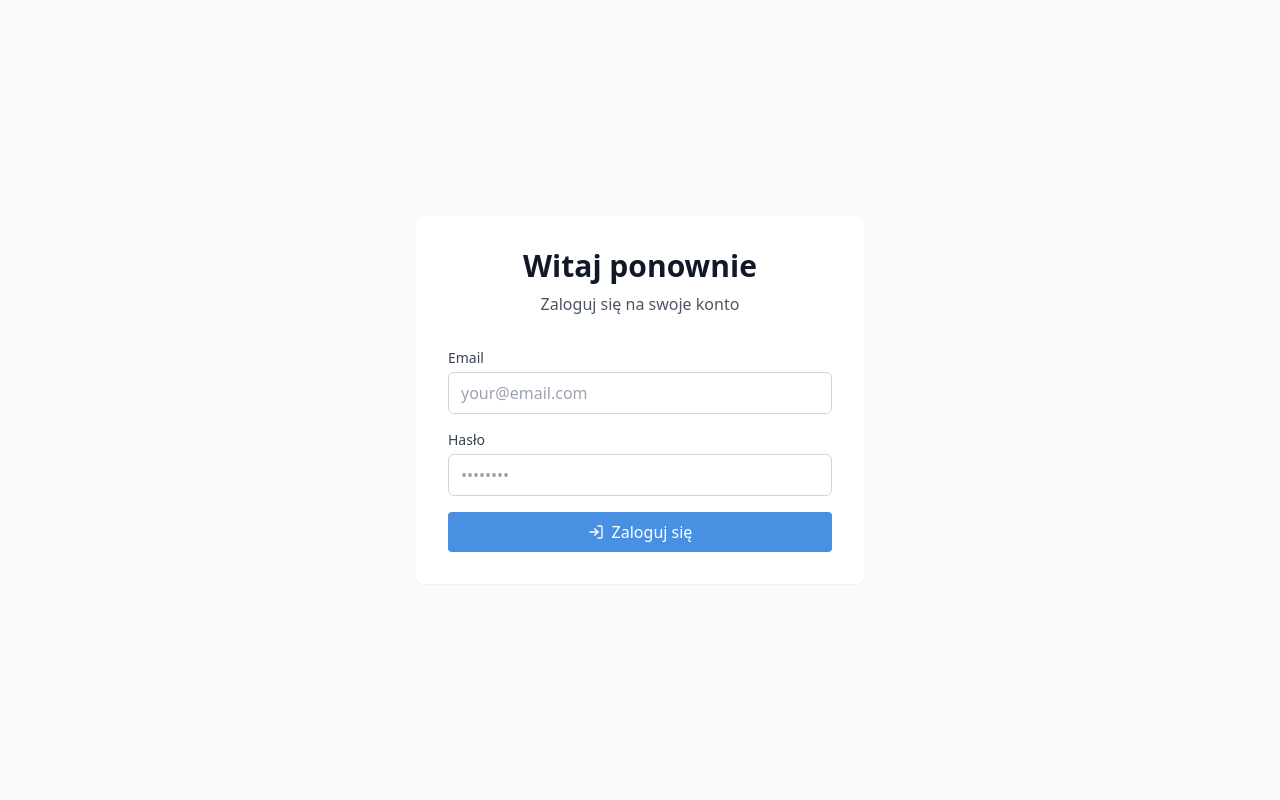
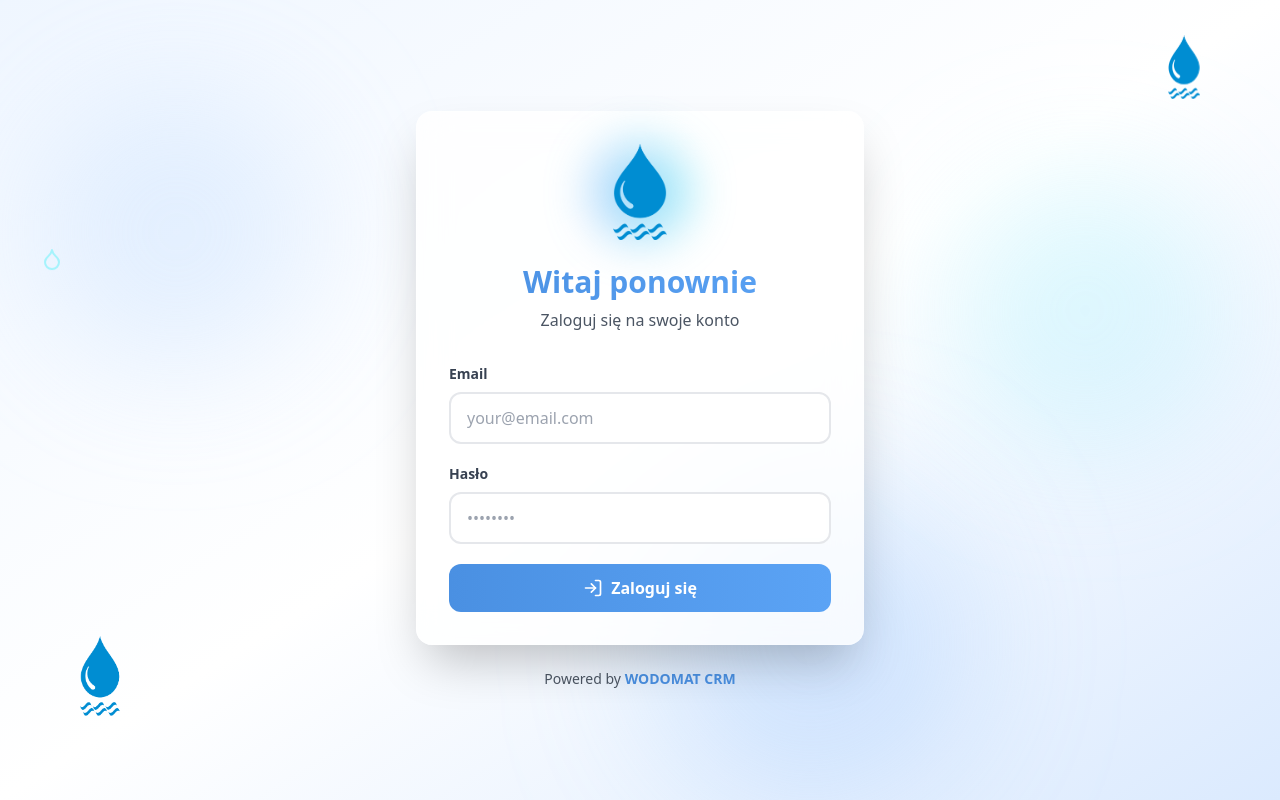
Before and after one commit to jdifek/CLOUDWODOMAT.COM, a React (Vite) app: page /login in a window 1280 px wide. Built offline with nearby package versions, Linux system fonts and the light colour scheme; no server answers.

Commit message:
wqwqwqwq

```diff
--- a/src/pages/Login.tsx
+++ b/src/pages/Login.tsx
@@ -1,14 +1,14 @@
 /* eslint-disable @typescript-eslint/no-explicit-any */
-import { useState } from 'react';
-import { useNavigate } from 'react-router-dom';
-import { useAuth } from '../contexts/AuthContext';
-import { useLanguage } from '../contexts/LanguageContext';
-import { LogIn, AlertCircle } from 'lucide-react';
+import { useState } from "react";
+import { useNavigate } from "react-router-dom";
+import { useAuth } from "../contexts/AuthContext";
+import { useLanguage } from "../contexts/LanguageContext";
+import { LogIn, AlertCircle, Droplet } from "lucide-react";
 
 export function Login() {
-  const [email, setEmail] = useState('');
-  const [password, setPassword] = useState('');
-  const [error, setError] = useState('');
+  const [email, setEmail] = useState("");
+  const [password, setPassword] = useState("");
+  const [error, setError] = useState("");
   const [loading, setLoading] = useState(false);
   const { login } = useAuth();
   const { t } = useLanguage();
@@ -16,61 +16,95 @@ export function Login() {
 
   const handleSubmit = async (e: React.FormEvent) => {
     e.preventDefault();
-    setError('');
+    setError("");
     setLoading(true);
 
     try {
       await login(email, password);
-      navigate('/');
+      navigate("/");
     } catch (err: any) {
-      setError(err.response?.data?.error || t('auth.loginFailed'));
+      setError(err.response?.data?.error || t("auth.loginFailed"));
     } finally {
       setLoading(false);
     }
   };
 
   return (
-    <div className="min-h-screen bg-gray-50 flex items-center justify-center px-4">
-      <div className="max-w-md w-full">
-        <div className="bg-white rounded-lg shadow-sm p-8">
+    <div className="min-h-screen bg-gradient-to-br from-blue-50 via-white to-blue-100 flex items-center justify-center px-4 relative overflow-hidden">
+      {/* Декоративные элементы фона */}
+      <div className="absolute inset-0 overflow-hidden pointer-events-none">
+        <div className="absolute top-20 left-10 w-72 h-72 bg-blue-200 rounded-full mix-blend-multiply filter blur-3xl opacity-30 animate-blob"></div>
+        <div className="absolute top-40 right-10 w-72 h-72 bg-cyan-200 rounded-full mix-blend-multiply filter blur-3xl opacity-30 animate-blob animation-delay-2000"></div>
+        <div className="absolute -bottom-8 left-1/2 w-72 h-72 bg-blue-300 rounded-full mix-blend-multiply filter blur-3xl opacity-30 animate-blob animation-delay-4000"></div>
+      </div>
+
+      {/* Плавающие иконки воды */}
+      <img
+        src="/caplyaG.png"
+        alt="Logo"
+        className="absolute top-10 right-20 w-8 h-16 text-blue-200 animate-float"
+      />
+      <img
+        src="/caplyaG.png"
+        alt="Logo"
+        className="absolute bottom-20 left-20 w-10 h-20 text-blue-300 animate-float animation-delay-2000"
+      />
+      <Droplet className="absolute top-1/3 left-10 w-6 h-6 text-cyan-200 animate-float animation-delay-4000" />
+
+      <div className="max-w-md w-full relative z-10">
+        <div className="bg-white/80 backdrop-blur-lg rounded-2xl shadow-2xl p-8 border border-white/20">
+          {/* Логотип */}
+          <div className="flex justify-center mb-6">
+            <div className="relative">
+              <div className="absolute inset-0 bg-gradient-to-r from-blue-400 to-cyan-400 rounded-full blur-xl opacity-50"></div>
+              <div className="relative">
+                <img
+                  src="/caplyaG.png"
+                  alt="Logo"
+                  className="w-24 h-24 object-contain"
+                />
+              </div>
+            </div>
+          </div>
+
           <div className="text-center mb-8">
-            <h1 className="text-3xl font-bold text-gray-900 mb-2">
-              {t('auth.welcomeBack')}
+            <h1 className="text-3xl font-bold bg-gradient-to-r from-[#4A90E2] to-[#5BA3F5] bg-clip-text text-transparent mb-2">
+              {t("auth.welcomeBack")}
             </h1>
-            <p className="text-gray-600">{t('auth.signInToAccount')}</p>
+            <p className="text-gray-600">{t("auth.signInToAccount")}</p>
           </div>
 
           {error && (
-            <div className="mb-4 p-3 bg-red-50 border border-red-200 rounded-md flex items-center gap-2 text-red-700">
+            <div className="mb-6 p-4 bg-red-50/80 backdrop-blur-sm border border-red-200 rounded-xl flex items-center gap-3 text-red-700 animate-shake">
               <AlertCircle className="w-5 h-5 flex-shrink-0" />
               <span className="text-sm">{error}</span>
             </div>
           )}
 
-          <form onSubmit={handleSubmit} className="space-y-4">
+          <form onSubmit={handleSubmit} className="space-y-5">
             <div>
-              <label className="block text-sm font-medium text-gray-700 mb-1">
-                {t('auth.email')}
+              <label className="block text-sm font-semibold text-gray-700 mb-2">
+                {t("auth.email")}
               </label>
               <input
                 type="email"
                 value={email}
                 onChange={(e) => setEmail(e.target.value)}
-                className="w-full px-3 py-2 border border-gray-300 rounded-md focus:outline-none focus:ring-2 focus:ring-[#4A90E2]"
+                className="w-full px-4 py-3 border-2 border-gray-200 rounded-xl focus:outline-none focus:ring-2 focus:ring-[#4A90E2] focus:border-transparent transition-all duration-200 bg-white/50 backdrop-blur-sm hover:border-gray-300"
                 required
                 placeholder="your@email.com"
               />
             </div>
 
             <div>
-              <label className="block text-sm font-medium text-gray-700 mb-1">
-                {t('auth.password')}
+              <label className="block text-sm font-semibold text-gray-700 mb-2">
+                {t("auth.password")}
               </label>
               <input
                 type="password"
                 value={password}
                 onChange={(e) => setPassword(e.target.value)}
-                className="w-full px-3 py-2 border border-gray-300 rounded-md focus:outline-none focus:ring-2 focus:ring-[#4A90E2]"
+                className="w-full px-4 py-3 border-2 border-gray-200 rounded-xl focus:outline-none focus:ring-2 focus:ring-[#4A90E2] focus:border-transparent transition-all duration-200 bg-white/50 backdrop-blur-sm hover:border-gray-300"
                 required
                 placeholder="••••••••"
               />
@@ -79,14 +113,64 @@ export function Login() {
             <button
               type="submit"
               disabled={loading}
-              className="w-full px-4 py-2 bg-[#4A90E2] text-white rounded hover:bg-[#3A7BC8] transition-colors flex items-center justify-center gap-2 disabled:opacity-50"
+              className="w-full px-4 py-3 bg-gradient-to-r from-[#4A90E2] to-[#5BA3F5] text-white rounded-xl hover:shadow-lg hover:scale-[1.02] active:scale-[0.98] transition-all duration-200 flex items-center justify-center gap-2 disabled:opacity-50 disabled:cursor-not-allowed font-semibold relative overflow-hidden group"
             >
-              <LogIn className="w-4 h-4" />
-              {loading ? t('auth.signingIn') : t('auth.signIn')}
+              <div className="absolute inset-0 bg-gradient-to-r from-[#3A7BC8] to-[#4A90E2] opacity-0 group-hover:opacity-100 transition-opacity duration-200"></div>
+              <LogIn className="w-5 h-5 relative z-10" />
+              <span className="relative z-10">
+                {loading ? t("auth.signingIn") : t("auth.signIn")}
+              </span>
             </button>
           </form>
+
+
         </div>
+
+        {/* Подпись внизу */}
+        <p className="text-center mt-6 text-sm text-gray-600">
+          Powered by{" "}
+          <span className="font-semibold text-[#4A90E2]">WODOMAT CRM</span>
+        </p>
       </div>
+
+      <style>{`
+        @keyframes blob {
+          0%, 100% { transform: translate(0, 0) scale(1); }
+          33% { transform: translate(30px, -50px) scale(1.1); }
+          66% { transform: translate(-20px, 20px) scale(0.9); }
+        }
+
+        @keyframes float {
+          0%, 100% { transform: translateY(0px); }
+          50% { transform: translateY(-20px); }
+        }
+
+        @keyframes shake {
+          0%, 100% { transform: translateX(0); }
+          10%, 30%, 50%, 70%, 90% { transform: translateX(-5px); }
+          20%, 40%, 60%, 80% { transform: translateX(5px); }
+        }
+
+        .animate-blob {
+          animation: blob 7s infinite;
+        }
+
+        .animate-float {
+          animation: float 3s ease-in-out infinite;
+        }
+
+        .animate-shake {
+          animation: shake 0.5s;
+        }
+
+        .animation-delay-2000 {
+          animation-delay: 2s;
+        }
+
+        .animation-delay-4000 {
+          animation-delay: 4s;
+        }
+      `}</style>
     </div>
   );
 }
```
